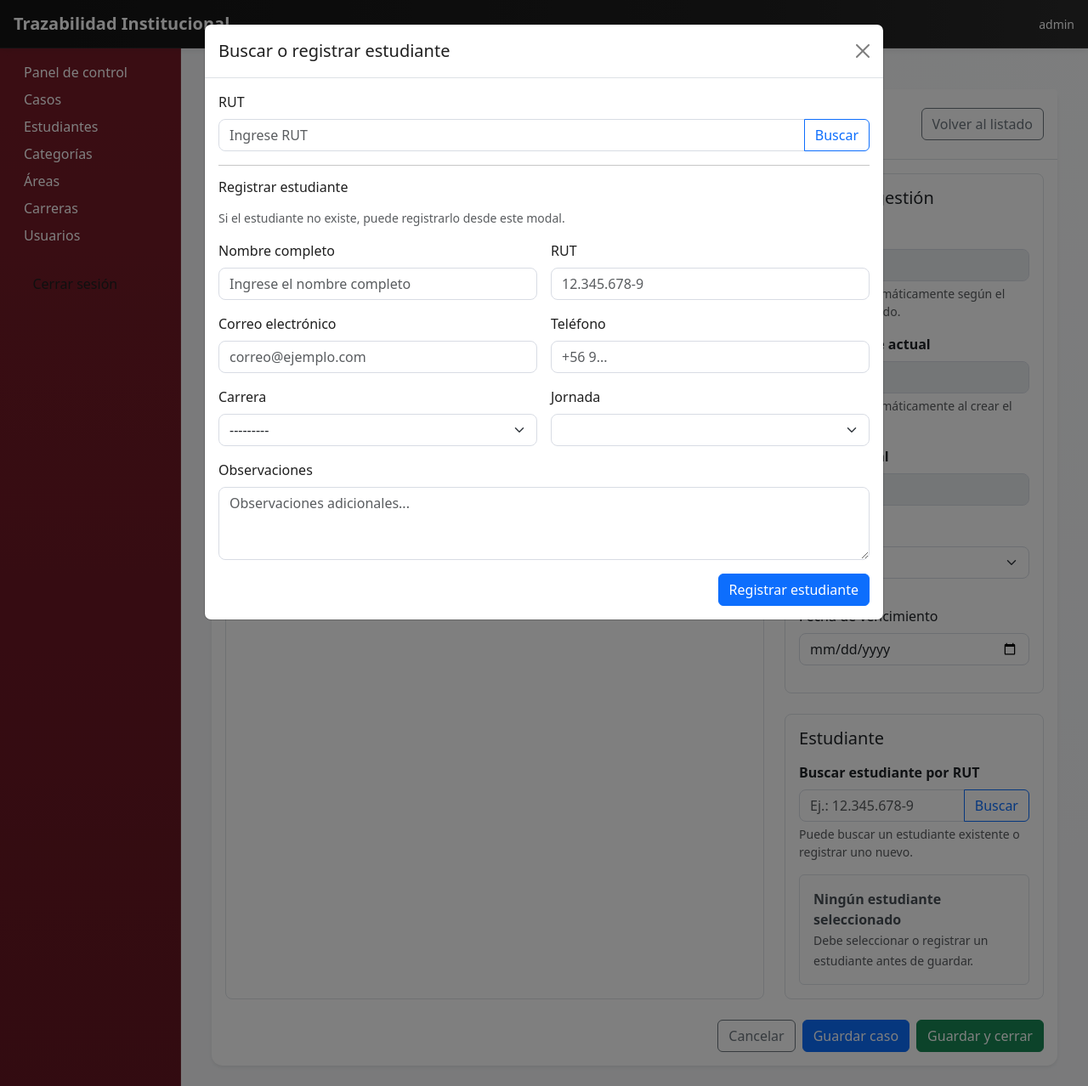
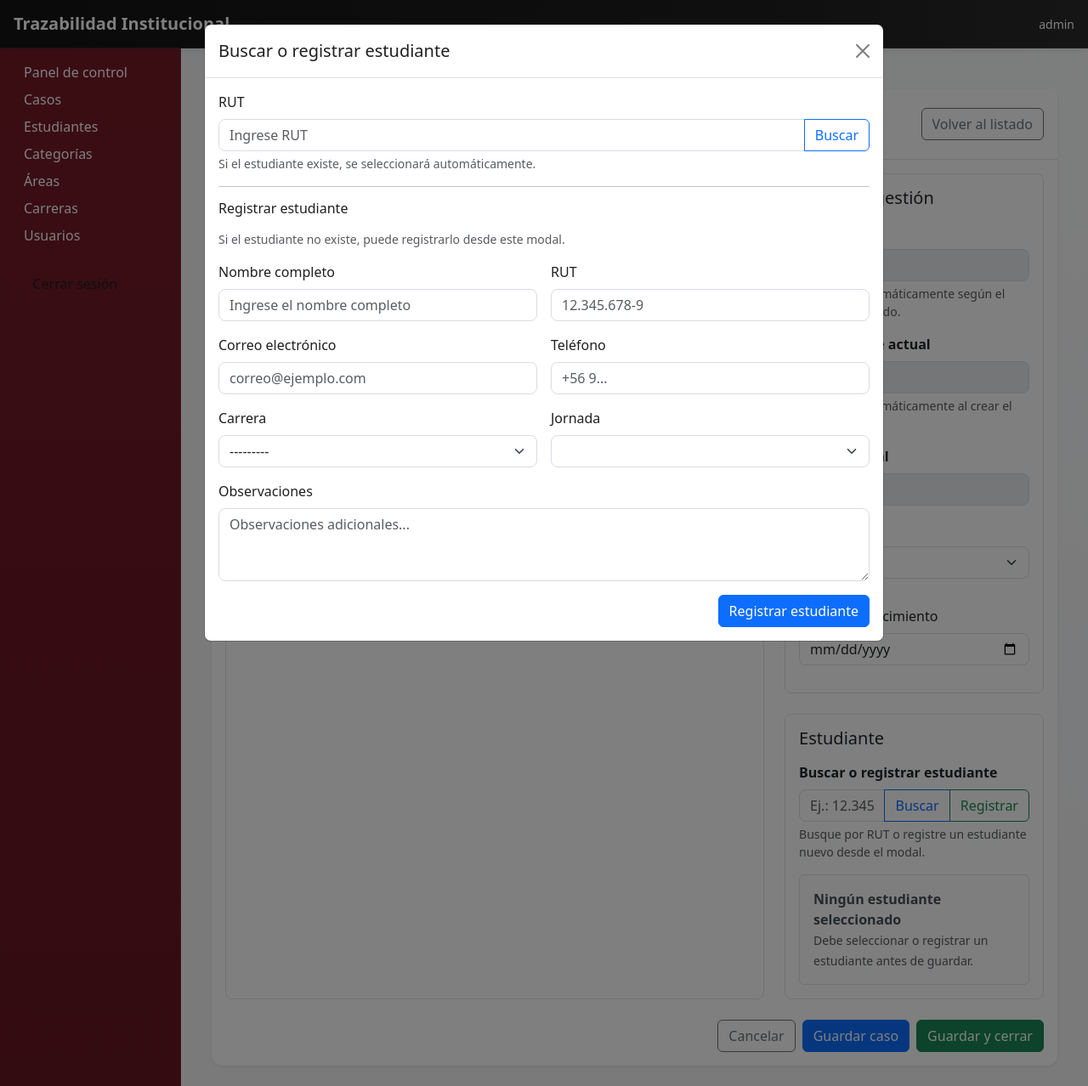
Before and after one commit to rueeen/atenciones-back, a Django app: page /cases/nuevo/ in a window 1280 px wide, after a click on "Registrar". Shown: the top 1278 px of the page at 85% size. Run offline with Django 5.2, Linux system fonts and the light colour scheme; a user stored in the database is signed in; data comes from the database, SQL or seed files in the repository; tables that the repository leaves empty hold one stand-in row (values such as "Sample post"); lists and menus that the app fills with data are empty; some libraries are stand-ins or nearby versions.

Commit message:
Refactor flujo de creación de casos y selección de estudiante

```diff
--- a/cases/forms.py
+++ b/cases/forms.py
@@ -92,7 +92,6 @@ class CaseForm(forms.ModelForm):
         cleaned_data = super().clean()
         category = cleaned_data.get('category')
         subcategory = cleaned_data.get('subcategory')
-        due_date = cleaned_data.get('due_date')
 
         if subcategory and category and subcategory.category_id != category.id:
             self.add_error(
--- a/cases/views.py
+++ b/cases/views.py
@@ -1,12 +1,7 @@
-from django.http import JsonResponse
-from cases.models import CaseSubcategory
-from cases.models import Case, CaseHistory
-from cases.forms import CaseForm
-from django.views.generic import CreateView
-from django.shortcuts import redirect
 from django.contrib import messages
 from django.contrib.auth.mixins import LoginRequiredMixin
-from django.db.models import Avg, Count, F, Q
+from django.db.models import Q
+from django.http import JsonResponse
 from django.shortcuts import get_object_or_404, redirect
 from django.urls import reverse_lazy
 from django.views import View
@@ -68,7 +63,10 @@ class CaseCreateView(LoginRequiredMixin, CreateView):
         return kwargs
 
     def form_valid(self, form):
-        profile = self.request.user.profile
+        profile = getattr(self.request.user, 'profile', None)
+        if not profile or not profile.area:
+            form.add_error(None, 'Tu usuario no tiene área configurada. Contacta al administrador.')
+            return self.form_invalid(form)
 
         form.instance.created_by = self.request.user
         form.instance.origin_area = profile.area
--- a/students/urls.py
+++ b/students/urls.py
@@ -1,5 +1,11 @@
 from django.urls import path
-from .views import StudentCreateView, StudentListView, StudentUpdateView, StudentModalCreateView
+from .views import (
+    StudentCreateView,
+    StudentListView,
+    StudentLookupByRutView,
+    StudentModalCreateView,
+    StudentUpdateView,
+)
 
 
 app_name = 'students'
@@ -7,6 +13,7 @@ app_name = 'students'
 urlpatterns = [
     path('', StudentListView.as_view(), name='list'),
     path('nuevo/', StudentCreateView.as_view(), name='create'),
+    path('ajax/by-rut/', StudentLookupByRutView.as_view(), name='by_rut'),
     path('modal/create/', StudentModalCreateView.as_view(), name='modal_create'),
     path('<int:pk>/edit/', StudentUpdateView.as_view(), name='update'),
 ]
--- a/students/views.py
+++ b/students/views.py
@@ -1,12 +1,13 @@
-from .models import Student
-from .forms import StudentForm
-from django.views import View
-from django.template.loader import render_to_string
 from django.http import JsonResponse
 from django.contrib import messages
 from django.contrib.auth.mixins import LoginRequiredMixin
+from django.template.loader import render_to_string
 from django.urls import reverse_lazy
+from django.views import View
 from django.views.generic import CreateView, ListView, UpdateView
+
+from .forms import StudentForm
+from .models import Student
 
 
 class StudentListView(LoginRequiredMixin, ListView):
@@ -43,12 +44,10 @@ class StudentModalCreateView(LoginRequiredMixin, View):
             student = form.save()
             return JsonResponse({
                 'success': True,
-                'student': {
-                    'id': student.id,
-                    'full_name': student.full_name,
-                    'rut': student.rut,
-                    'label': f'{student.rut} - {student.full_name}',
-                }
+                'id': student.id,
+                'full_name': student.full_name,
+                'rut': student.rut,
+                'label': f'{student.rut} - {student.full_name}',
             })
 
         html = render_to_string(
@@ -62,6 +61,25 @@ class StudentModalCreateView(LoginRequiredMixin, View):
         }, status=400)
 
 
+class StudentLookupByRutView(LoginRequiredMixin, View):
+    def get(self, request, *args, **kwargs):
+        rut = (request.GET.get('rut') or '').strip()
+        if not rut:
+            return JsonResponse({'success': False, 'message': 'Debe ingresar un RUT.'}, status=400)
+
+        student = Student.objects.filter(rut__iexact=rut).first()
+        if not student:
+            return JsonResponse({'success': False, 'message': 'No se encontró estudiante con ese RUT.'}, status=404)
+
+        return JsonResponse({
+            'success': True,
+            'id': student.id,
+            'full_name': student.full_name,
+            'rut': student.rut,
+            'label': f'{student.rut} - {student.full_name}',
+        })
+
+
 class StudentUpdateView(LoginRequiredMixin, UpdateView):
     model = Student
     form_class = StudentForm
--- a/templates/cases/case_form.html
+++ b/templates/cases/case_form.html
@@ -19,6 +19,12 @@
     <div class="card-body">
       <form method="post" id="case-form" novalidate>
         {% csrf_token %}
+
+        {% if form.non_field_errors %}
+        <div class="alert alert-danger">
+          {{ form.non_field_errors }}
+        </div>
+        {% endif %}
 
         <div class="row g-4">
           <div class="col-lg-8">
@@ -53,7 +59,7 @@
                 <input
                   type="text"
                   class="form-control"
-                  value="{{ request.user.profile.area.name }}"
+                  value="{{ request.user.profile.area.name|default:'Sin área' }}"
                   disabled
                 >
                 <div class="form-text">Se asigna automáticamente según el usuario logueado.</div>
@@ -94,9 +100,12 @@
               <h5 class="mb-3">Estudiante</h5>
 
               {{ form.student }}
+              {% if form.student.errors %}
+              <div class="text-danger small mb-2">{{ form.student.errors|join:', ' }}</div>
+              {% endif %}
 
               <div class="mb-3">
-                <label class="form-label fw-semibold">Buscar estudiante por RUT</label>
+                <label class="form-label fw-semibold">Buscar o registrar estudiante</label>
                 <div class="input-group">
                   <input
                     type="text"
@@ -104,17 +113,22 @@
                     class="form-control"
                     placeholder="Ej.: 12.345.678-9"
                   >
+                  <button class="btn btn-outline-primary" type="button" id="btn-search-student-main">
+                    Buscar
+                  </button>
                   <button
-                    class="btn btn-outline-primary"
+                    class="btn btn-outline-success"
                     type="button"
                     data-bs-toggle="modal"
                     data-bs-target="#studentModal"
                   >
-                    Buscar
+                    Registrar
                   </button>
                 </div>
-                <div class="form-text">Puede buscar un estudiante existente o registrar uno nuevo.</div>
+                <div class="form-text">Busque por RUT o registre un estudiante nuevo desde el modal.</div>
               </div>
+
+              <div id="student-search-feedback" class="small mb-2"></div>
 
               <div class="alert alert-light border mb-0" id="student-selected-box">
                 <div class="fw-semibold">Ningún estudiante seleccionado</div>
@@ -152,10 +166,9 @@
           <label class="form-label">RUT</label>
           <div class="input-group">
             <input type="text" class="form-control" id="modal-student-rut" placeholder="Ingrese RUT">
-            <button type="button" class="btn btn-outline-primary" id="btn-search-student">
-              Buscar
-            </button>
+            <button type="button" class="btn btn-outline-primary" id="btn-search-student-modal">Buscar</button>
           </div>
+          <div class="form-text">Si el estudiante existe, se seleccionará automáticamente.</div>
         </div>
 
         <div id="student-search-results" class="mb-3"></div>
@@ -163,89 +176,9 @@
         <hr>
 
         <h6 class="mb-3">Registrar estudiante</h6>
-        <p class="text-muted small">
-          Si el estudiante no existe, puede registrarlo desde este modal.
-        </p>
+        <p class="text-muted small">Si el estudiante no existe, puede registrarlo desde este modal.</p>
 
-        <div id="student-create-form-container">
-          <script>
-  document.addEventListener('DOMContentLoaded', function () {
-    const modalElement = document.getElementById('studentModal');
-    const container = document.getElementById('student-create-form-container');
-    const hiddenStudentInput = document.getElementById('id_student');
-    const studentSelectedBox = document.getElementById('student-selected-box');
-
-    if (!modalElement || !container || !hiddenStudentInput || !studentSelectedBox) {
-      return;
-    }
-
-    modalElement.addEventListener('show.bs.modal', function () {
-      fetch("{% url 'students:modal_create' %}")
-        .then(response => response.json())
-        .then(data => {
-          container.innerHTML = data.html;
-          bindStudentCreateForm();
-        })
-        .catch(error => {
-          console.error('Error al cargar el formulario del estudiante:', error);
-          container.innerHTML = `
-            <div class="alert alert-danger mb-0">
-              No se pudo cargar el formulario de registro de estudiante.
-            </div>
-          `;
-        });
-    });
-
-    function bindStudentCreateForm() {
-      const form = document.getElementById('student-create-form');
-      if (!form) return;
-
-      form.addEventListener('submit', function (e) {
-        e.preventDefault();
-
-        const formData = new FormData(form);
-
-        fetch(form.action, {
-          method: 'POST',
-          body: formData,
-          headers: {
-            'X-Requested-With': 'XMLHttpRequest'
-          }
-        })
-          .then(async response => {
-            const data = await response.json();
-            return { ok: response.ok, data: data };
-          })
-          .then(({ ok, data }) => {
-            if (ok && data.success) {
-              hiddenStudentInput.innerHTML = '';
-
-              const option = document.createElement('option');
-              option.value = data.student.id;
-              option.textContent = data.student.label;
-              option.selected = true;
-              hiddenStudentInput.appendChild(option);
-
-              studentSelectedBox.innerHTML = `
-                <div class="fw-semibold">${data.student.full_name}</div>
-                <small class="text-muted">${data.student.rut}</small>
-              `;
-
-              const modal = bootstrap.Modal.getInstance(modalElement);
-              modal.hide();
-            } else {
-              container.innerHTML = data.html;
-              bindStudentCreateForm();
-            }
-          })
-          .catch(error => {
-            console.error('Error al guardar el estudiante:', error);
-          });
-      });
-    }
-  });
-</script>
-        </div>
+        <div id="student-create-form-container"></div>
       </div>
     </div>
   </div>
@@ -255,29 +188,147 @@
   document.addEventListener('DOMContentLoaded', function () {
     const categorySelect = document.getElementById('id_category');
     const subcategorySelect = document.getElementById('id_subcategory');
+    const modalElement = document.getElementById('studentModal');
+    const container = document.getElementById('student-create-form-container');
+    const hiddenStudentInput = document.getElementById('id_student');
+    const studentSelectedBox = document.getElementById('student-selected-box');
+    const studentSearchInput = document.getElementById('student-search');
+    const modalStudentSearchInput = document.getElementById('modal-student-rut');
+    const mainSearchButton = document.getElementById('btn-search-student-main');
+    const modalSearchButton = document.getElementById('btn-search-student-modal');
+    const mainSearchFeedback = document.getElementById('student-search-feedback');
+    const modalSearchResults = document.getElementById('student-search-results');
+
+    const setStudentSelection = (student) => {
+      hiddenStudentInput.innerHTML = '';
+      const option = document.createElement('option');
+      option.value = student.id;
+      option.textContent = student.label;
+      option.selected = true;
+      hiddenStudentInput.appendChild(option);
+
+      studentSelectedBox.innerHTML = `
+        <div class="fw-semibold">${student.full_name}</div>
+        <small class="text-muted">${student.rut}</small>
+      `;
+    };
+
+    const searchStudentByRut = (rut, outputElement) => {
+      const normalizedRut = (rut || '').trim();
+      if (!normalizedRut) {
+        outputElement.innerHTML = '<span class="text-danger">Debe ingresar un RUT.</span>';
+        return;
+      }
+
+      outputElement.innerHTML = '<span class="text-muted">Buscando...</span>';
+
+      fetch(`{% url 'students:by_rut' %}?rut=${encodeURIComponent(normalizedRut)}`)
+        .then(async (response) => {
+          const data = await response.json();
+          if (!response.ok) {
+            throw data;
+          }
+          return data;
+        })
+        .then((data) => {
+          setStudentSelection(data);
+          outputElement.innerHTML = '<span class="text-success">Estudiante encontrado y seleccionado.</span>';
+          if (modalElement && modalElement.classList.contains('show')) {
+            const modal = bootstrap.Modal.getInstance(modalElement);
+            if (modal) {
+              modal.hide();
+            }
+          }
+        })
+        .catch((error) => {
+          outputElement.innerHTML = `<span class="text-danger">${error.message || 'No se encontró el estudiante.'}</span>`;
+        });
+    };
+
+    if (mainSearchButton) {
+      mainSearchButton.addEventListener('click', function () {
+        searchStudentByRut(studentSearchInput.value, mainSearchFeedback);
+      });
+    }
+
+    if (modalSearchButton) {
+      modalSearchButton.addEventListener('click', function () {
+        searchStudentByRut(modalStudentSearchInput.value, modalSearchResults);
+      });
+    }
+
+    if (modalElement && container) {
+      modalElement.addEventListener('show.bs.modal', function () {
+        fetch("{% url 'students:modal_create' %}")
+          .then(response => response.json())
+          .then(data => {
+            container.innerHTML = data.html;
+            bindStudentCreateForm();
+          })
+          .catch(() => {
+            container.innerHTML = '<div class="alert alert-danger mb-0">No se pudo cargar el formulario de estudiante.</div>';
+          });
+      });
+    }
+
+    function bindStudentCreateForm() {
+      const form = document.getElementById('student-create-form');
+      if (!form) return;
+
+      form.addEventListener('submit', function (event) {
+        event.preventDefault();
+        const formData = new FormData(form);
+
+        fetch(form.action, {
+          method: 'POST',
+          body: formData,
+          headers: { 'X-Requested-With': 'XMLHttpRequest' }
+        })
+          .then(async response => {
+            const data = await response.json();
+            return { ok: response.ok, data };
+          })
+          .then(({ ok, data }) => {
+            if (ok && data.success) {
+              setStudentSelection(data);
+              const modal = bootstrap.Modal.getInstance(modalElement);
+              if (modal) {
+                modal.hide();
+              }
+              mainSearchFeedback.innerHTML = '<span class="text-success">Estudiante registrado y seleccionado.</span>';
+              return;
+            }
+
+            container.innerHTML = data.html;
+            bindStudentCreateForm();
+          })
+          .catch(() => {
+            modalSearchResults.innerHTML = '<span class="text-danger">No se pudo registrar el estudiante.</span>';
+          });
+      });
+    }
 
     if (categorySelect && subcategorySelect) {
       categorySelect.addEventListener('change', function () {
         const categoryId = this.value;
-
         subcategorySelect.innerHTML = '<option value="">---------</option>';
 
         if (!categoryId) {
           return;
         }
 
-        fetch("{% url 'cases:ajax_load_subcategories' %}?category_id=" + categoryId)
+        fetch(`{% url 'cases:ajax_load_subcategories' %}?category_id=${categoryId}`)
           .then(response => response.json())
           .then(data => {
-            data.forEach(function (item) {
+            data.forEach(item => {
               const option = document.createElement('option');
               option.value = item.id;
               option.textContent = item.name;
               subcategorySelect.appendChild(option);
             });
           })
-          .catch(error => {
-            console.error('Error cargando subcategorías:', error);
+          .catch(() => {
+            subcategorySelect.innerHTML = '<option value="">No se pudieron cargar subcategorías</option>';
           });
       });
     }
```
